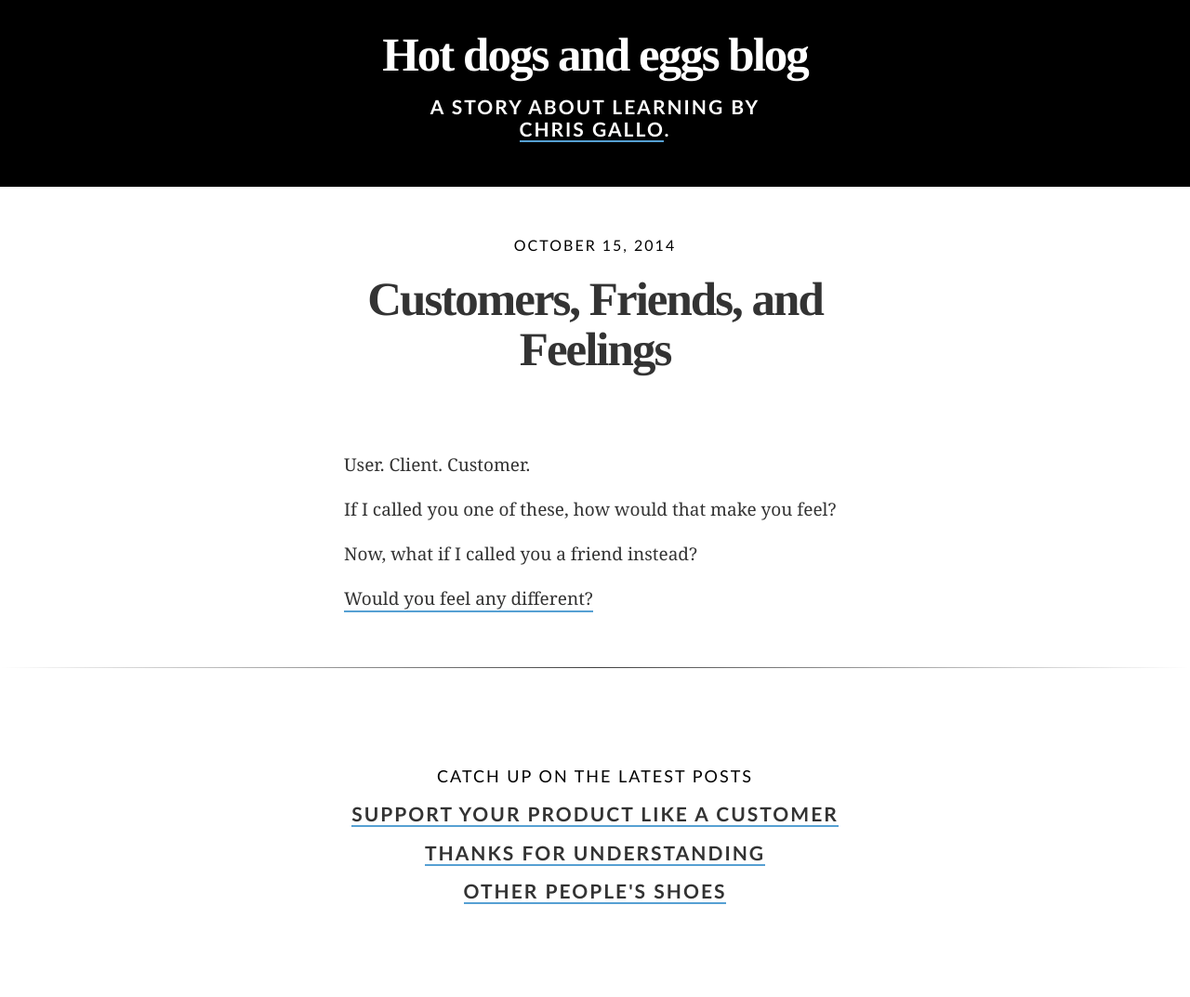
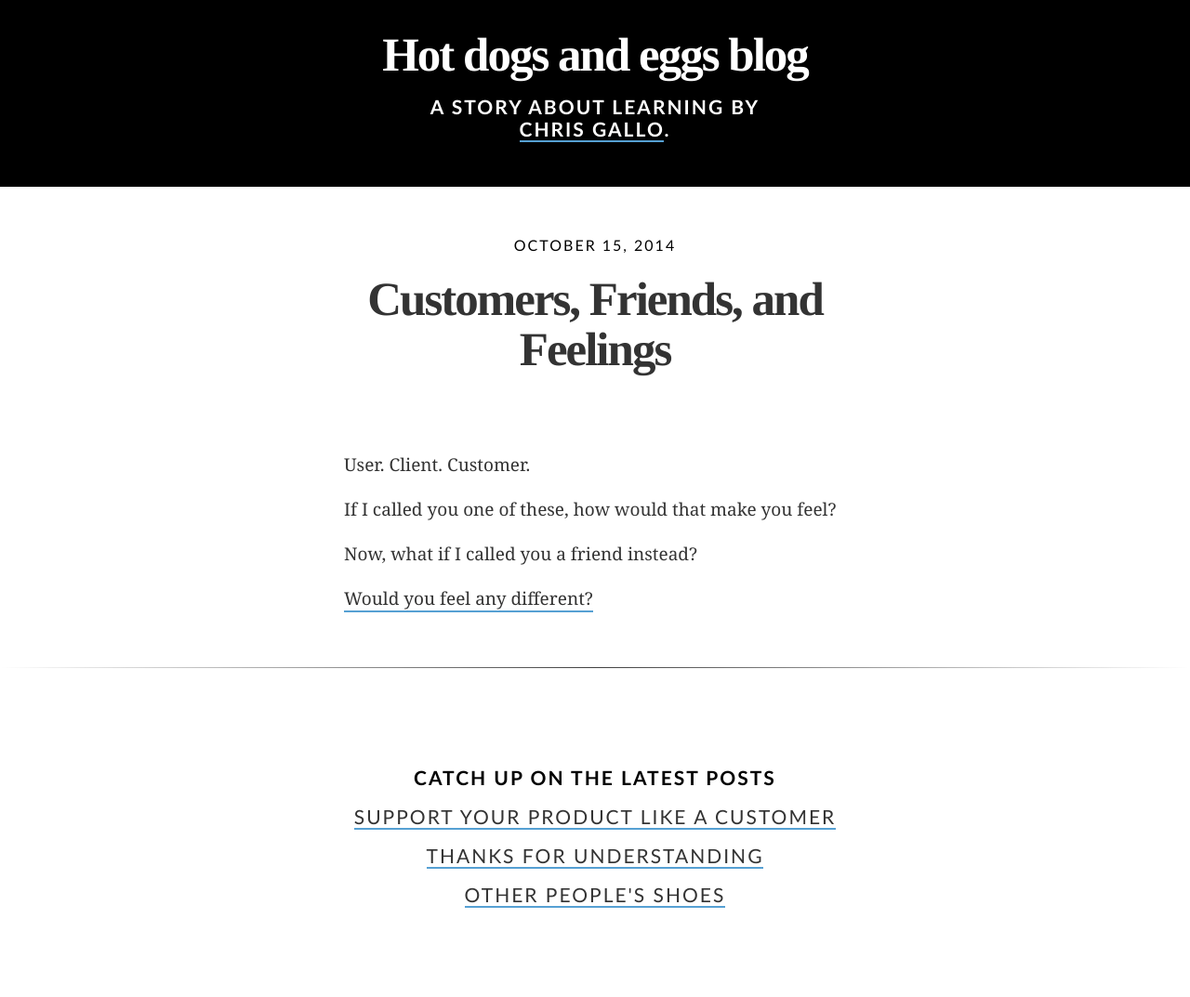
Before and after one commit to gallochris/writing, a Jekyll site: the page built from _posts/2014-10-15-customers-friends-feelings.md, in a window 1280 px wide. Shown: the whole page at 93% size. Built offline with Jekyll 4.4.1, drawn with Linux system fonts in a browser that asks for light colours; Markdown is read by kramdown in place of the engine named in the settings.

Commit message:
updating post

```diff
--- a/_layouts/post.html
+++ b/_layouts/post.html
@@ -4,7 +4,7 @@ layout: default
 <div style="background-color: #000;">
     <div class="rasheedwallace">
        <a href="{{ site.url }}"><h1 style="color: #fff;">{{ site.name }}</h1></a>
-        <h2 style="color: #fff">A story about learning by <br/><a href ="#sayhello" style="color:#fff">Chris Gallo</a>.</h2>
+        <h2 style="color: #fff">A story about learning by <br/><a href ="http://hotdogsandeggs.com" style="color:#fff">Chris Gallo</a>.</h2>
         </div>
   </div>
 <body class="shaq">
@@ -18,12 +18,12 @@ layout: default
         </div>
         <hr>
 <div class="quinshad">
-<h3>Catch Up on the Latest Posts</h3>
+<h2>Catch Up on the Latest Posts</h2>
     {% for post in site.related_posts limit: 3 %}
-        <h2>
+        <h3>
           <a href="{{ post.url }}">
             {{ post.title }}
           </a>
-        </h2>
+        </h3>
     {% endfor %}
 </div>
```
